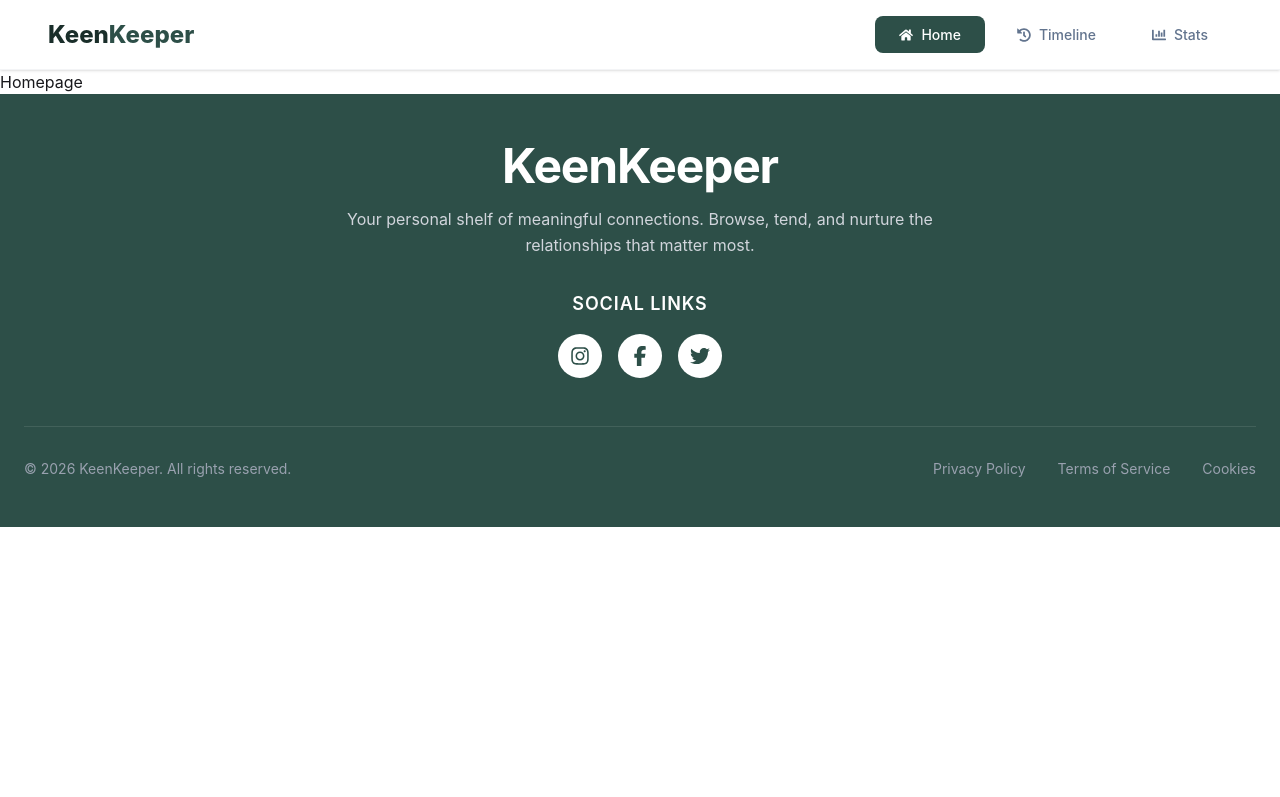
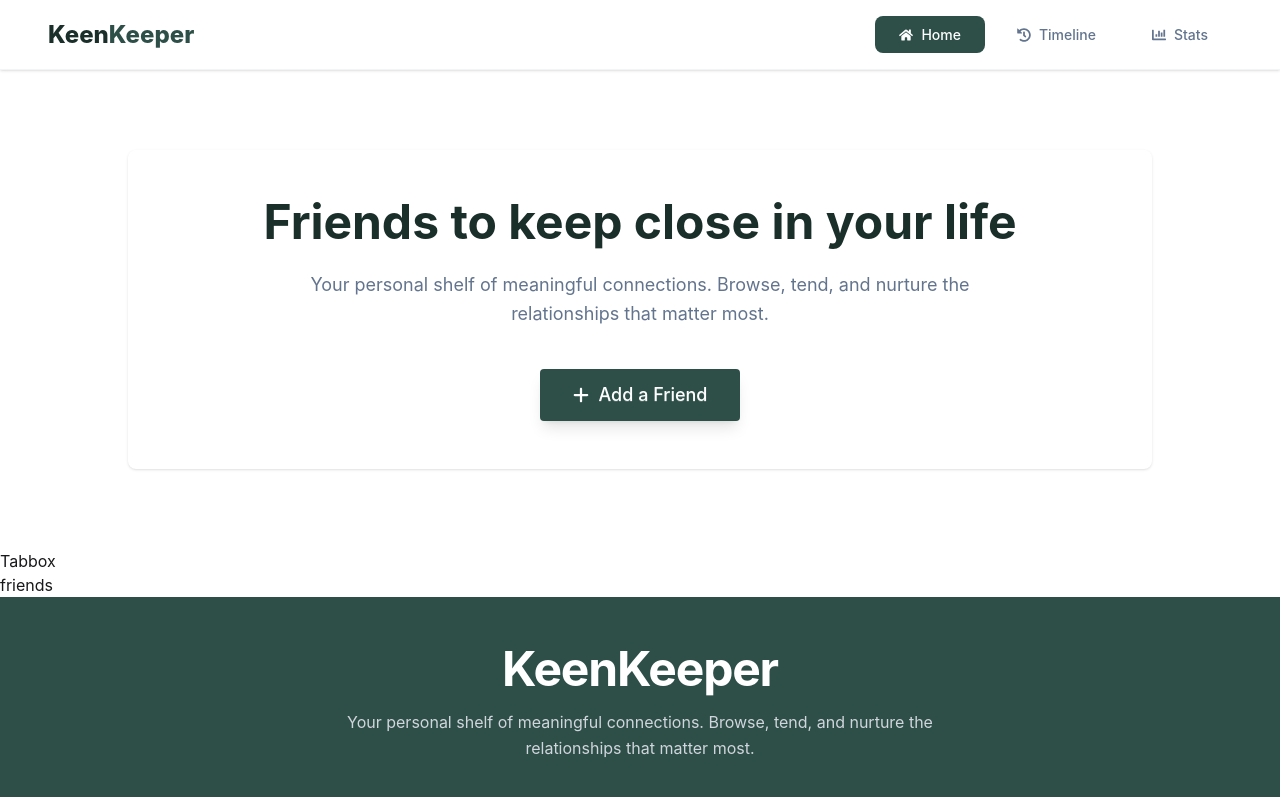
Before and after one commit to NilaRaniNath/keen-keeper, a React (Vite) app: page / in a window 1280 px wide. Shown: the top 797 px of the page. Built offline with nearby package versions, Linux system fonts and the light colour scheme.

Commit message:
Banner section complete

```diff
--- /dev/null
+++ b/src/components/Home/Banner/Banner.jsx
@@ -0,0 +1,31 @@
+import React from 'react';
+import { FaPlus } from "react-icons/fa6";
+
+const Banner = () => {
+  return (
+    <div className="flex flex-col items-center justify-center py-20 px-4 bg-white">
+
+      <div className="shadow rounded-lg p-12 max-w-5xl w-full flex flex-col items-center text-center">
+
+
+        <h1 className="text-4xl md:text-5xl font-bold text-[#1a2e2a] mb-6">
+          Friends to keep close in your life
+        </h1>
+
+
+        <p className="text-slate-500 text-lg max-w-2xl mb-10 leading-relaxed">
+          Your personal shelf of meaningful connections. Browse, tend, and nurture the relationships that matter most.
+        </p>
+
+
+        <button className="btn bg-[#2d4f48] hover:bg-[#233d37] text-white border-none px-8 py-3 h-auto min-h-0 flex items-center gap-2 text-lg font-medium shadow-lg">
+          <FaPlus/>
+          Add a Friend
+        </button>
+
+      </div>
+    </div>
+  );
+};
+
+export default Banner;
--- /dev/null
+++ b/src/components/Home/TabBox/TabBox.jsx
@@ -0,0 +1,11 @@
+import React from 'react';
+
+const TabBox = () => {
+    return (
+        <div>
+            Tabbox
+        </div>
+    );
+};
+
+export default TabBox;
--- /dev/null
+++ b/src/components/Home/friends/Friends.jsx
@@ -0,0 +1,11 @@
+import React from 'react';
+
+const Friends = () => {
+    return (
+        <div>
+            friends
+        </div>
+    );
+};
+
+export default Friends;
--- a/src/components/shared/Footer.jsx
+++ b/src/components/shared/Footer.jsx
@@ -1,3 +1,4 @@
+import React from 'react';
 import { FaInstagram, FaFacebookF, FaTwitter } from "react-icons/fa6";
 
 const Footer = () => {
--- a/src/main.jsx
+++ b/src/main.jsx
@@ -7,6 +7,7 @@ import RootLayout from './layout/RootLayout';
 import Timeline from './pages/timeline/Timeline';
 import Stats from './pages/stats/Stats'
 import NotFoundPage from './pages/NotFoundPage/NotFoundPage';
+import Homepage from './pages/homepage/Homepage';
 
 
 const router = createBrowserRouter([
@@ -16,7 +17,7 @@ const router = createBrowserRouter([
     children: [
       {
         index:true,
-        element: <h2>Homepage</h2>,
+        element:<Homepage></Homepage>,
       },
       {
         path:"/timeline",
--- a/src/pages/NotFoundPage/NotFoundPage.jsx
+++ b/src/pages/NotFoundPage/NotFoundPage.jsx
@@ -1,3 +1,4 @@
+import React from 'react';
 import { Link } from "react-router";
 import { FaArrowLeft, FaExclamationTriangle } from "react-icons/fa";
 
--- a/src/pages/homepage/Homepage.jsx
+++ b/src/pages/homepage/Homepage.jsx
@@ -1,10 +1,15 @@
 import React from 'react';
+import Banner from '../../components/Home/Banner/Banner';
+import TabBox from '../../components/Home/TabBox/TabBox';
+import Friends from '../../components/Home/friends/Friends';
 
 const Homepage = () => {
     return (
-        <div>
-            Homepage
-        </div>
+        <>
+            <Banner></Banner>
+            <TabBox></TabBox>
+            <Friends></Friends>
+        </>
     );
 };
 
```
Also changed, not shown: src/components/shared/Navbar.jsx (+5 -40 lines).
